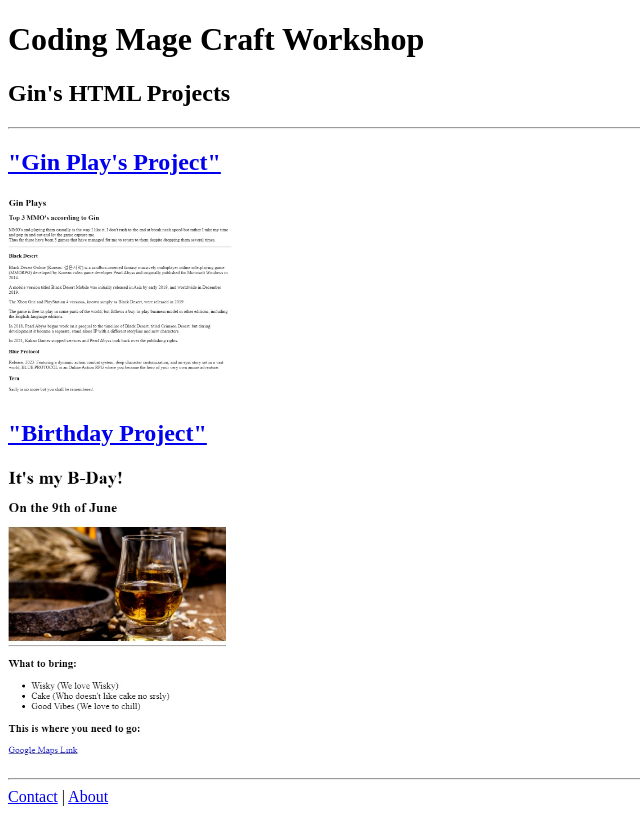
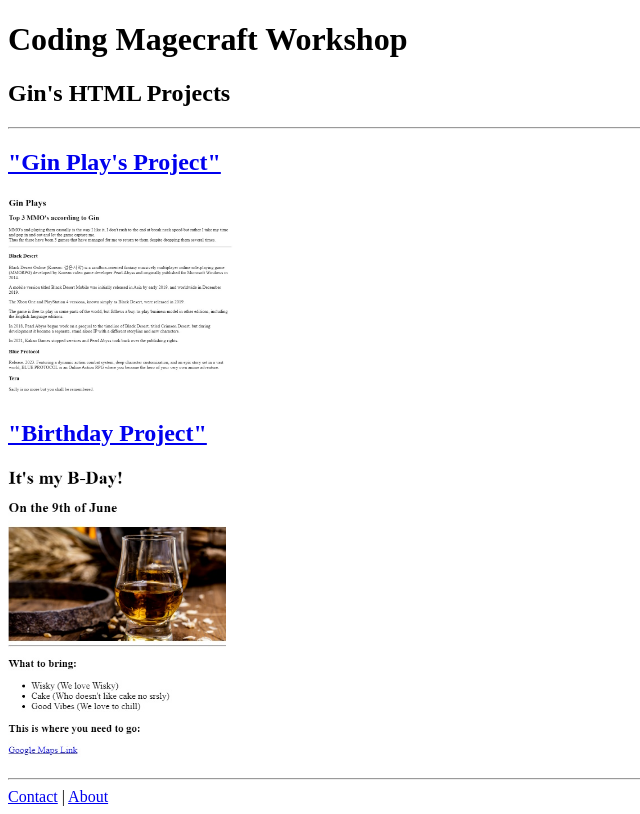
Before and after one commit to Evilish-Gin/CMW, a plain HTML site: page index.html in a window 1280 px wide. Shown: the whole page, without its empty margins (0-640 px from the left). Drawn offline with Linux system fonts and the light colour scheme.

Commit message:
Update index.html

```diff
--- a/index.html
+++ b/index.html
@@ -1,6 +1,3 @@
-
-
-
 <!DOCTYPE html>
 <html lang="en">
 
@@ -10,7 +7,7 @@
 </head>
 
 <body>
-    <h1>Coding Mage Craft Workshop</h1>
+    <h1>Coding Magecraft Workshop</h1>
     <h2>Gin's HTML Projects</h2>
     <hr />
     <h2>
```
